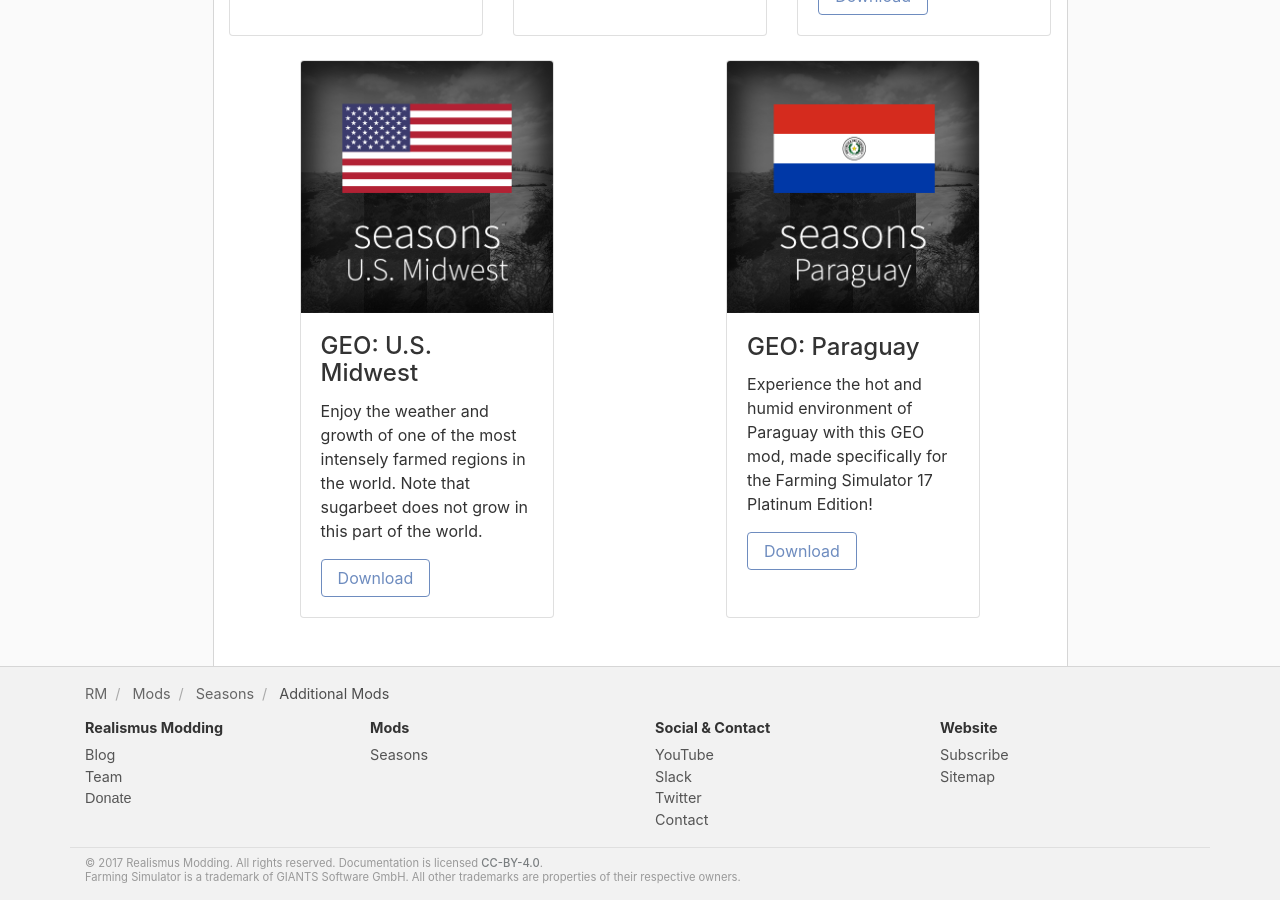
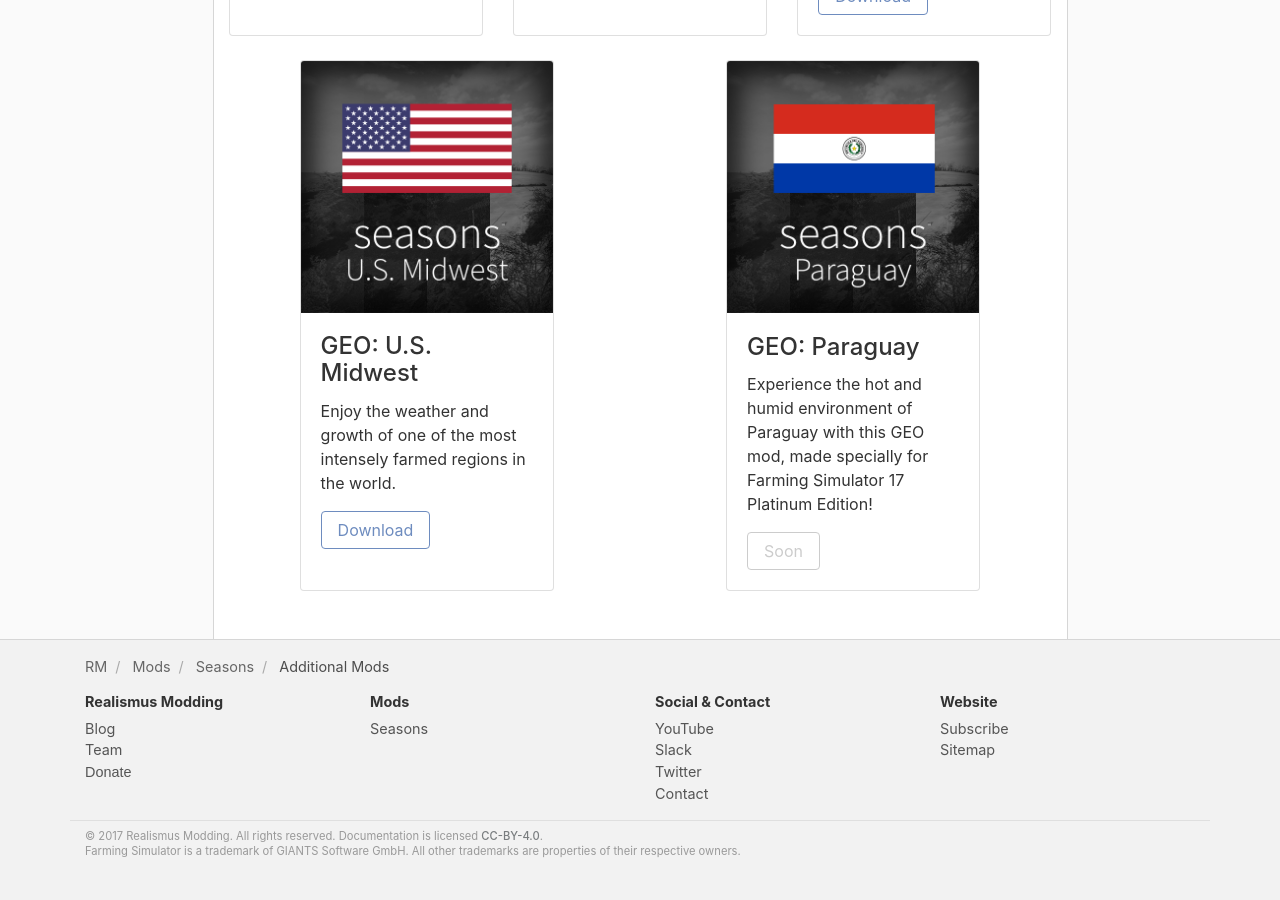
Before and after one commit to RealismusModding/realismusmodding.github.io, a Jekyll site: the page built from mods/seasons/supplements.html, in a window 1280 px wide and 900 px high, scrolled down 919 px. Built offline with Jekyll 4.4.1, drawn with Linux system fonts in a browser that asks for light colours; comment, search, counter and statistics services are not loaded; after the commit the page ends 1793 px from its top, so only the background shows below that.

Commit message:
Improve additional mods page

```diff
--- a/_data/mods.yaml
+++ b/_data/mods.yaml
@@ -56,7 +56,7 @@ seasons:
     - name: geo_usmidwest
       title: "GEO: U.S. Midwest"
       list_icon: /assets/img/mods/seasons/geo/logo_geo_midwest.jpg
-      description: "Enjoy the weather and growth of one of the most intensely farmed regions in the world. Note that sugarbeet does not grow in this part of the world."
+      description: "Enjoy the weather and growth of one of the most intensely farmed regions in the world."
       modhub_id: 84675
     # - name: geo_centralfrance
     #   title: "GEO: Central France"
@@ -66,5 +66,6 @@ seasons:
     - name: geo_paraguay
       title: "GEO: Paraguay"
       list_icon: /assets/img/mods/seasons/logo_geo_paraguay.jpg
-      description: "Experience the hot and humid environment of Paraguay with this GEO mod, made specifically for the Farming Simulator 17 Platinum Edition!"
+      description: "Experience the hot and humid environment of Paraguay with this GEO mod, made specially for Farming Simulator 17 Platinum Edition!"
       modhub_id: 94570
+      button: "Soon"
--- a/mods/seasons/supplements.html
+++ b/mods/seasons/supplements.html
@@ -29,9 +29,13 @@ savegame. Texture mods extend the compatibility of a map for Seasons: it adds ma
                 <h4 class="card-title">{{ mod.title }}</h4>
                 <p class="card-text">{{ mod.description }}</p>
 
-                {% if mod.modhub_id %}
+                {% if mod.modhub_id and mod.button == null %}
                 <a href="https://farming-simulator.com/mod.php?mod_id={{ mod.modhub_id }}" class="btn btn-outline-primary">Download</a>
-                {% endif%}
+                {% endif %}
+
+                {% if mod.button %}
+                <span class="btn btn-outline-secondary">{{ mod.button }}</a>
+                {% endif %}
             </div>
         </div>
     </div>
```
